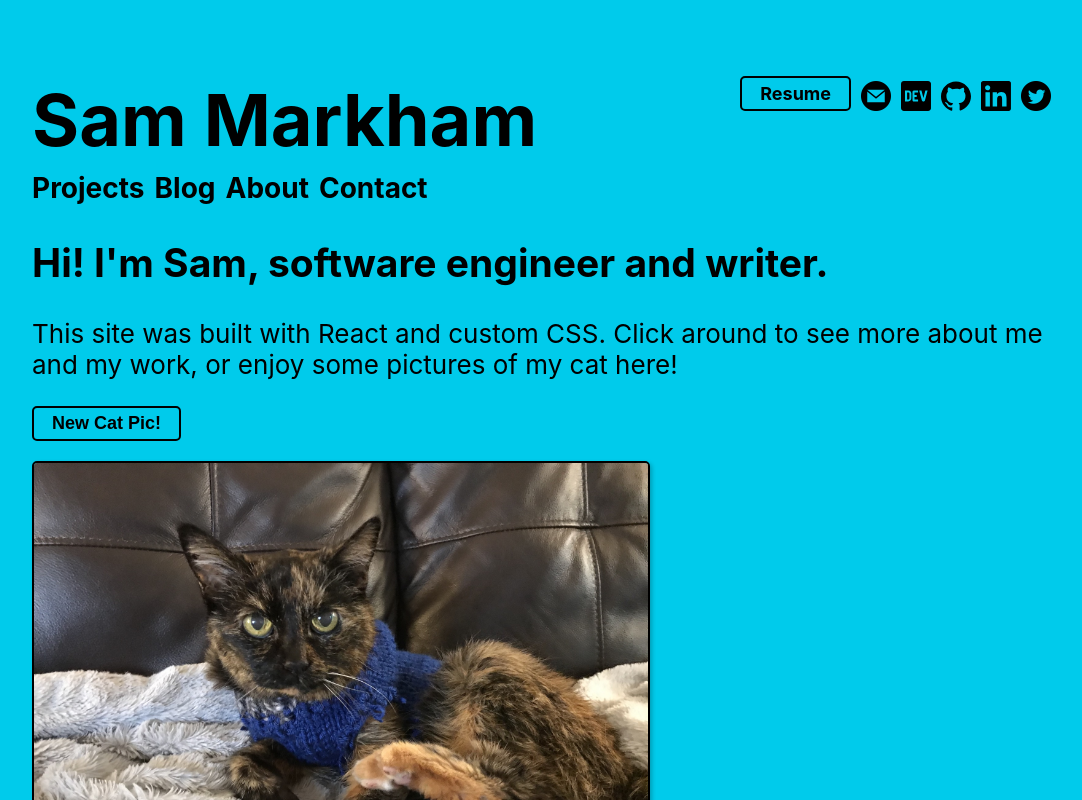
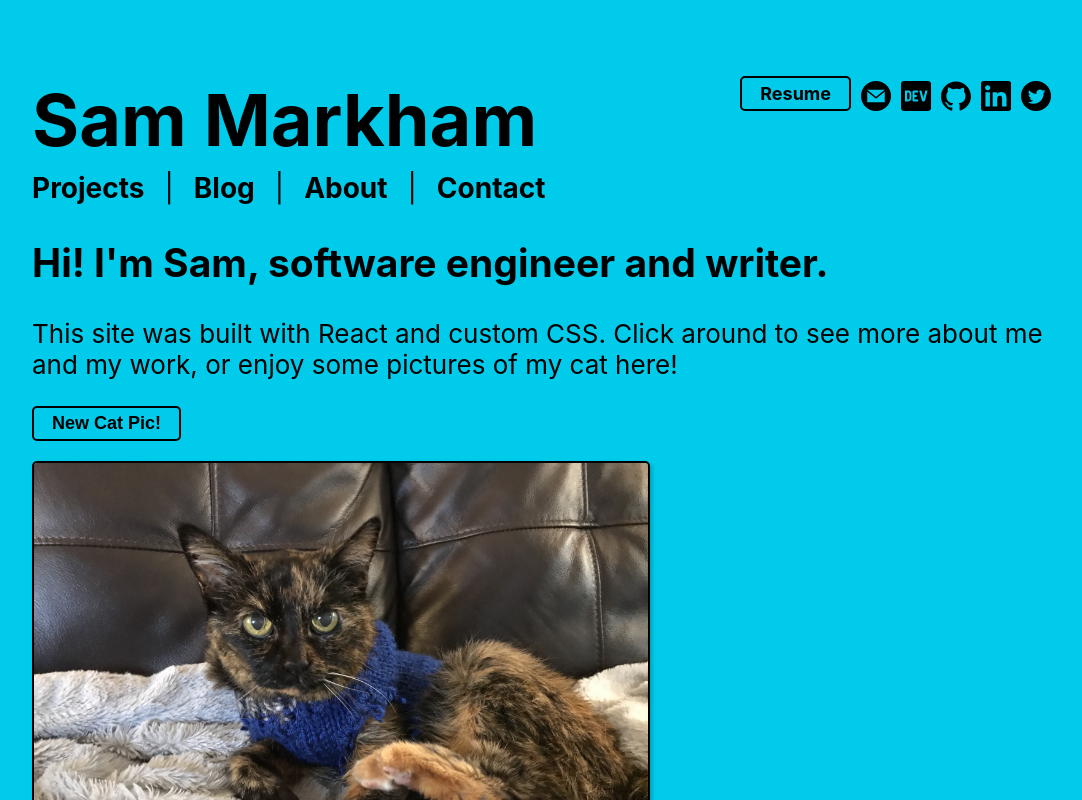
Before and after one commit to sharkham/sharkham-portfolio, a React (Create React App) app: page / in a window 1280 px wide. Shown: the top 800 px of the page, without its empty margins (96-1178 px from the left). Built offline with nearby package versions, Linux system fonts and the light colour scheme.

Commit message:
Add | between different nav links and adjust spacing to make it fit on desktop and mobile

```diff
--- a/src/App.css
+++ b/src/App.css
@@ -40,15 +40,25 @@ h1 {
 
 
 .nav-link {
-  padding: 10px 10px 10px 0px;
+  padding: 2px;
   text-decoration: none;
   font-weight: bold;
-  font-size: calc(12px + 2vmin);
+  font-size: calc(11px + 2vmin);
   /* font-size: calc(6px + 2vmin); */
   /* color: #00434e; */
   color: #000;
   /* font-family: 'PKMN RBYGSC', sans-serif;
   padding-right: calc(2px + 2vmin); */
+}
+
+.nav-link-first {
+  padding: 2px 2px 2px 0px;
+}
+
+.link-divider {
+  /* display: none; */
+  display: inline-block;
+  font-size: calc(12px + 2vmin);
 }
 
 body {
@@ -267,6 +277,7 @@ li {
     width: 75%;
   } */
 
+
 }
 
 @media all and (min-width: 500px) {
@@ -295,4 +306,19 @@ li {
   .cat-picture {
     width: 60%;
   }
+
+  .nav-link {
+    padding: 20px;
+    font-size: calc(12px + 2vmin);
+  }
+
+  .nav-link-first {
+    padding: 20px 20px 20px 0px;
+  }
+
+  .link-divider {
+    display: inline-block;
+    /* font-weight: bolder; */
+    font-size: calc(12px + 2vmin);
+  }
 }
--- a/src/components/NavBar.js
+++ b/src/components/NavBar.js
@@ -5,9 +5,12 @@ const NavBar = () => {
   return (
     <nav>
       {/* <Link className="nav-link" to="/">Home</Link> */}
-      <Link className="nav-link" to="/projects">Projects</Link>
+      <Link className="nav-link nav-link-first" to="/projects">Projects</Link>
+      <div className="link-divider">|</div>
       <Link className="nav-link" to="/blog">Blog</Link>
+      <div className="link-divider">|</div>
       <Link className="nav-link" to="/about">About</Link>
+      <div className="link-divider">|</div>
       <Link className="nav-link" to="/contact">Contact</Link>
     </nav>
   );
```
Also changed, not shown: 1 other file (tests, documents, lock files or other folders).
